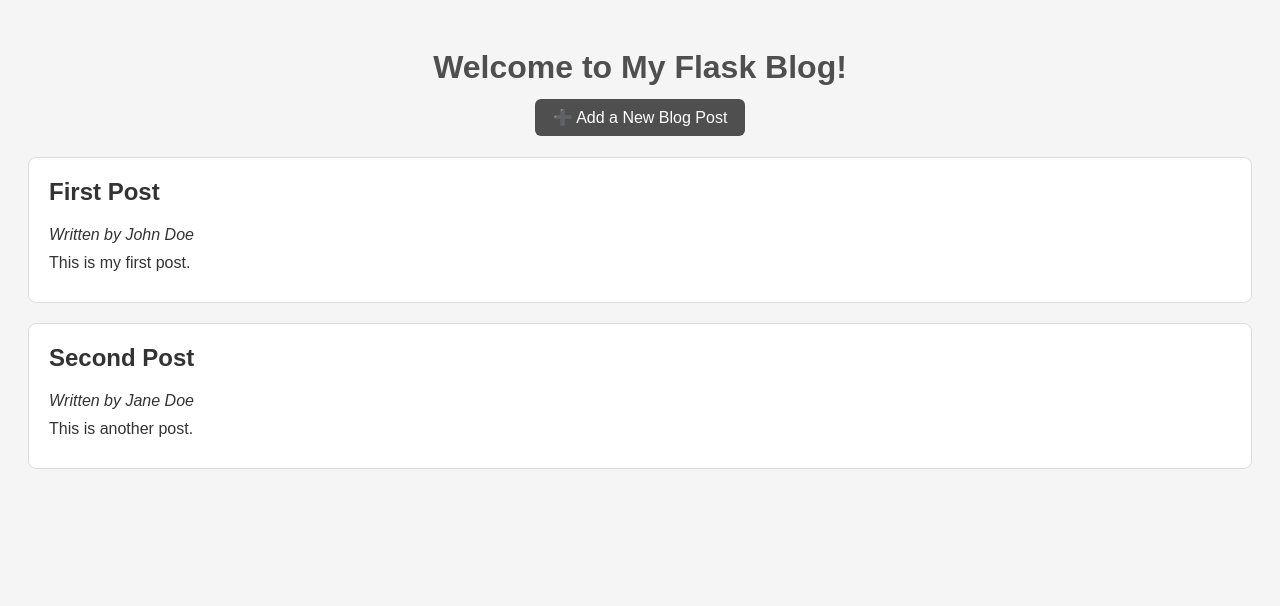
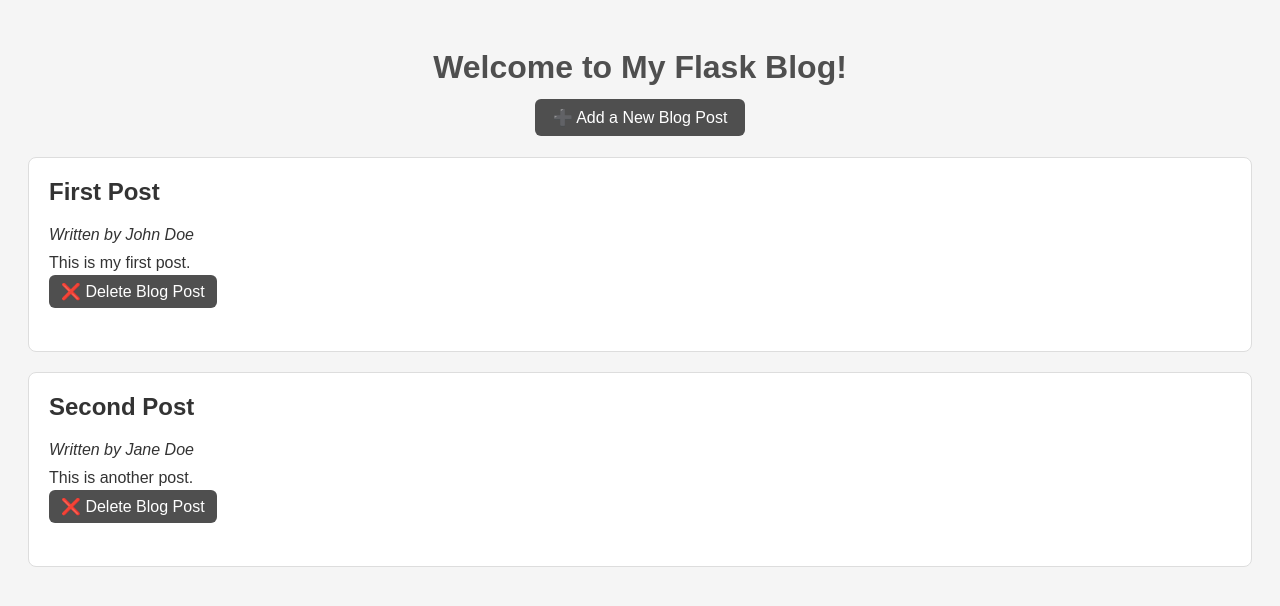
Before and after one commit to ilyassuelen/Basic-Blog-Application, a Flask app: page / in a window 1280 px wide. Shown: the top 606 px of the page. Run offline with Flask 3, Linux system fonts and the light colour scheme.

Commit message:
Add delete functionality with route and dynamic button for each blog post

```diff
--- a/Downloads/Basic-Blog-Application/app.py
+++ b/Downloads/Basic-Blog-Application/app.py
@@ -58,6 +58,14 @@ def add():
 
     return render_template('add.html')
 
+@app.route('/delete/<int:post_id>')
+def delete(post_id):
+    """Deletes a blog post."""
+    posts = load_posts()
+    updated_posts = [post for post in posts if post["id"] != post_id]
+    save_posts(updated_posts)
+    return redirect(url_for('index'))
+
 
 if __name__ == '__main__':
     app.run(host="0.0.0.0", port=5001, debug=True)
--- a/Downloads/Basic-Blog-Application/templates/index.html
+++ b/Downloads/Basic-Blog-Application/templates/index.html
@@ -21,6 +21,12 @@
             <h2>{{ post.title }}</h2>
             <p><em>Written by {{ post.author }}</em></p>
             <p>{{ post.content }}</p>
+            <p style="text-align: left; margin-bottom: 30px;">
+                <a href="{{ url_for('delete', post_id=post.id) }}"
+                    style="text-decoration: none; background-color: #4F4F4F; color: white; padding: 8px 12px; border-radius: 6px;">
+                        ❌ Delete Blog Post
+                </a>
+            </p>
         </div>
     {% endfor %}
 
```
